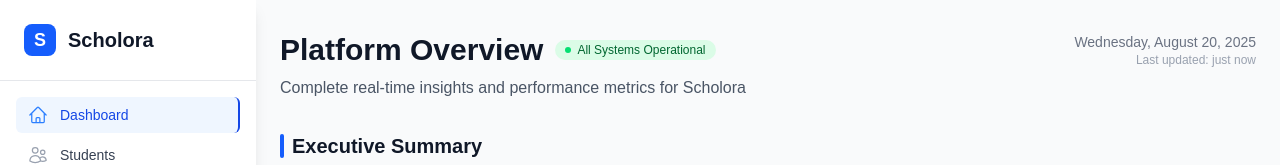
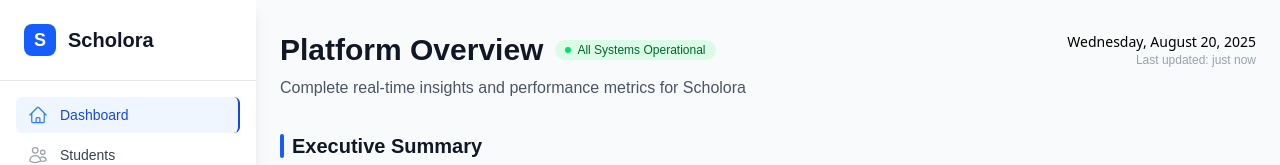
Before and after one commit to Mrmohsine/scholora_frontend, a Next.js app: page /dashboard in a window 1280 px wide. Shown: the top 165 px of the page. Built offline with nearby package versions, Linux system fonts and the light colour scheme.

Commit message:
Update page.tsx

```diff
--- a/src/app/dashboard/page.tsx
+++ b/src/app/dashboard/page.tsx
@@ -51,7 +51,13 @@
         </div>
 
         <div className="text-right">
-          <p className="text-sm text-gray-500">Wednesday, August 20, 2025</p>
+          <p
+            className="text-sm text-gray-500"
+            style={{ color: "black", fontWeight: 500, fontFamily: "system-ui" }}
+          >
+            Wednesday, August 20, 2025
+          </p>
+
           <p className="text-xs text-gray-400">Last updated: just now</p>
         </div>
       </div>
```
